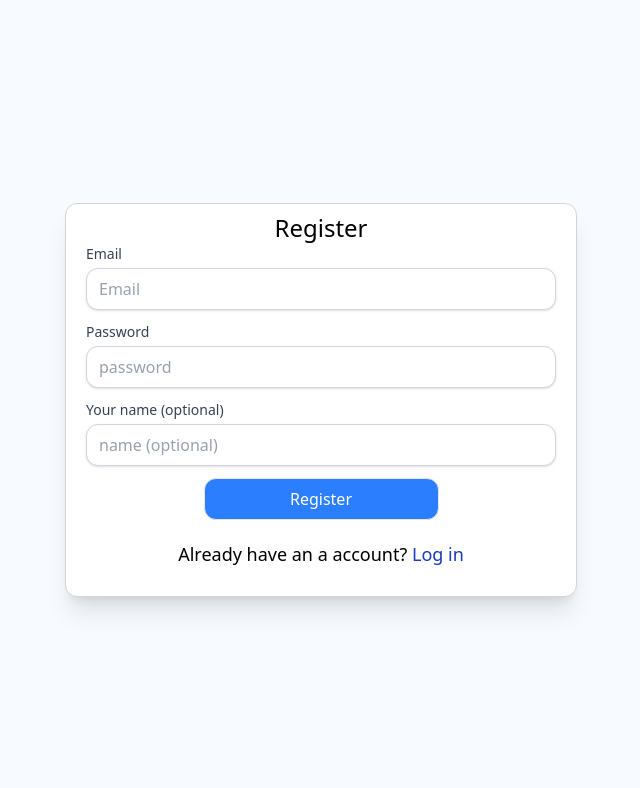
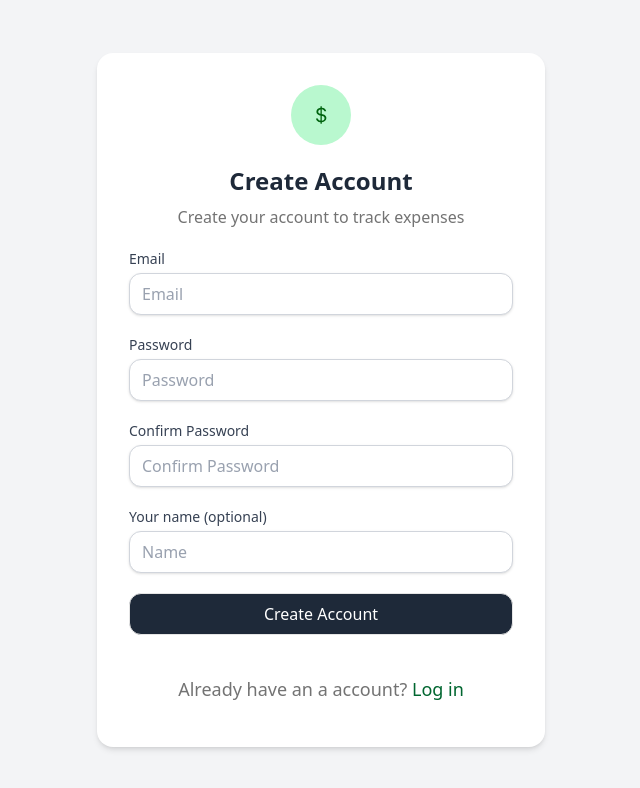
Before and after one commit to EduardsJ1/expense-tracker-app, a React (Vite) app in the folder frontend/: page /register in a window 1280 px wide. Shown: the top 788 px of the page, without its empty margins (319-959 px from the left). Built offline with nearby package versions, Linux system fonts and the light colour scheme; no server answers.

Commit message:
Register Redesign

```diff
--- a/frontend/src/pages/Register.tsx
+++ b/frontend/src/pages/Register.tsx
@@ -2,16 +2,20 @@ import { useState } from "react";
 import { useAuth } from "../hooks/useAuth";
 import { useNavigate, Link } from "react-router-dom";
 import Input from "../components/ui/Input";
+import { DollarIcon } from "../components/ui/icons";
 function Register(){
     const {registerUser} = useAuth();
     const navigate = useNavigate();
 
     const [email,setEmail] = useState("");
     const [password,setPassword] = useState("");
+    const [secondPassword,setSecondPassword]=useState("");
     const [name, setName] = useState("");
     const [error,setError] = useState<string|null>(null);
     const [passwordErrorMsg,setPasswordError]=useState<string|undefined>(undefined);
+    const [confirmPasswordErrorMsg,setConfirmPasswordErrorMsg] = useState<string|undefined>(undefined);
     const [emailErrorMsg,setEmailError]=useState<string|undefined>(undefined);
+    const [loading,setLoading]=useState<boolean>(false);
 
     const checkPassword = (password:string)=>{
         if(password.length<8){
@@ -32,14 +36,27 @@ function Register(){
         return true;
     }
 
+    const confirmPassword = (password:string, secondPassword:string) =>{
+        if(password === secondPassword){
+            setConfirmPasswordErrorMsg(undefined);
+            return true;
+        }else{
+            setConfirmPasswordErrorMsg("Passwords do not match!")
+            return false;
+        }
+    }
+
     const handleSumbit = async (e: React.FormEvent) =>{
         e.preventDefault();
         setError(null);
-        if(checkPassword(password) && checkEmail(email)){
+        if(checkPassword(password) && checkEmail(email) && confirmPassword(password,secondPassword)){
             try{
-                await registerUser(email,password,name || undefined)
+                setLoading(true);
+                await registerUser(email,password,name || undefined);
+                setLoading(false);
                 navigate("/dashboard");
             }catch(err:any){
+                setLoading(false);
                 setError("Registration failed");
                 console.log(err);
             }
@@ -47,20 +64,31 @@ function Register(){
     }
 
     return(
-        <div className="w-lvw h-lvh flex items-center justify-center">
-            <div className="border rounded-xl px-5 py-2 w-xs md:w-lg border-neutral-300 bg-white shadow-xl">
-                <h2 className="text-center text-2xl">Register</h2>
-                <form onSubmit={handleSumbit} className="flex flex-col gap-3">
+        <div className="w-lvw h-lvh flex items-center justify-center bg-gray-100 px-5">
+            <div className="bg-white p-8 rounded-2xl shadow-md w-full max-w-md">
+                <div className="flex flex-col">
+                    <div className="flex justify-center mb-5">
+                        <div className="bg-green-200 rounded-full p-5">
+                        <DollarIcon fillColor="#00630f" size={20}/>
+                        </div>
+                    </div>
+                    <h2 className="text-center text-2xl font-bold text-gray-800 mb-2">Create Account</h2>
+                    <p className="text-center text-neutral-500">Create your account to track expenses</p>
+                </div>
+                <form onSubmit={handleSumbit} className="flex flex-col gap-5 mt-5">
                     <Input type="text" error={emailErrorMsg?true:false} errorMessage={emailErrorMsg} label="Email" placeholder="Email" value={email} onChange={(e)=>setEmail(e.target.value)}/>
-                    <Input type="password" error={passwordErrorMsg?true:false} errorMessage={passwordErrorMsg} label="Password" placeholder="password" value={password} onChange={(e)=>setPassword(e.target.value)}/>
-                    <Input type="text" label="Your name (optional)" placeholder="name (optional)" value={name} onChange={(e)=>setName(e.target.value)}/>
+                    <Input type="password" error={passwordErrorMsg?true:false} errorMessage={passwordErrorMsg} label="Password" placeholder="Password" value={password} onChange={(e)=>setPassword(e.target.value)}/>
+                    <Input type="password" error={confirmPasswordErrorMsg?true:false} errorMessage={confirmPasswordErrorMsg} label="Confirm Password" placeholder="Confirm Password" value={secondPassword} onChange={(e)=>setSecondPassword(e.target.value)}/>
+                    <Input type="text" label="Your name (optional)" placeholder="Name" value={name} onChange={(e)=>setName(e.target.value)}/>
                     <div className="flex justify-center">
-                        <button type="submit" className="bg-blue-500 font-medium text-white px-2 py-2 w-2/4 rounded-xl border border-neutral-200 cursor-pointer hover:bg-blue-400">Register</button>
+                        <button type="submit" className="bg-gray-800 font-medium text-white px-2 py-2 w-full rounded-xl border border-neutral-200 cursor-pointer hover:bg-gray-700">
+                        {loading ? "Creating account..." : "Create Account"}
+                        </button>
                     </div>
                     {error && <p>{error}</p>}
 
                 </form>
-                <div className="mt-5 text-center mb-5 text-lg"><p>Already have an a account? <Link to="/login" className="text-blue-800 font-medium hover:text-blue-400">Log in</Link></p></div>
+                <div className="mt-10 text-center mb-3 text-lg"><p className="text-neutral-500 font-medium">Already have an a account? <Link to="/login" className="text-green-800 font-medium hover:text-green-600">Log in</Link></p></div>
             </div>
         </div>
     )
```
